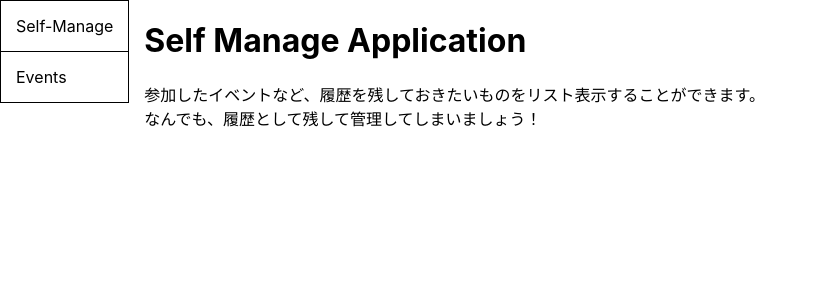
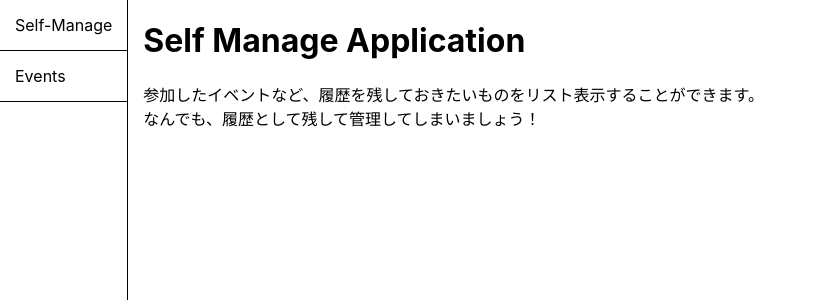
Before and after one commit to azufb/self-manage-app, a React app: page / in a window 1280 px wide. Shown: the top 300 px of the page, without its empty margins (0-818 px from the left). Built offline with nearby package versions, Linux system fonts and the light colour scheme.

Commit message:
サイドナビの高さ調整済み

```diff
--- a/src/App.js
+++ b/src/App.js
@@ -1,5 +1,5 @@
 import React, { useEffect, useReducer } from 'react';
-//import './App.css';
+import './App.css';
 import Navi from "./components/Navi";
 import reducer from "./reducers";
 import AppContext from './contexts/AppContext';
--- a/src/components/Navi.js
+++ b/src/components/Navi.js
@@ -14,7 +14,7 @@ const Navi = () => {
     <div className={styles.total}>
     <Router>
       <div className={styles.sideNavi}>
-        <div>
+        <div className={styles.side}>
           <div className={styles.navi}>
             <Link to="/">Self-Manage</Link>
           </div>
--- a/src/styles/Navi.css
+++ b/src/styles/Navi.css
@@ -1,5 +1,10 @@
 .total {
-  height: 100%;
+  height: 100vh;
+  width: 100%;
+}
+
+.side {
+  border-right: 1px solid #000;
 }
 
 a {
@@ -19,9 +24,5 @@ a:visited {
 
 .navi {
   padding: 15px;
-  border: 1px solid #000;
+  border-bottom: 1px solid #000;
 }
-
-.navi:nth-child(n + 2) {
-  border-top: none;
-}
```
